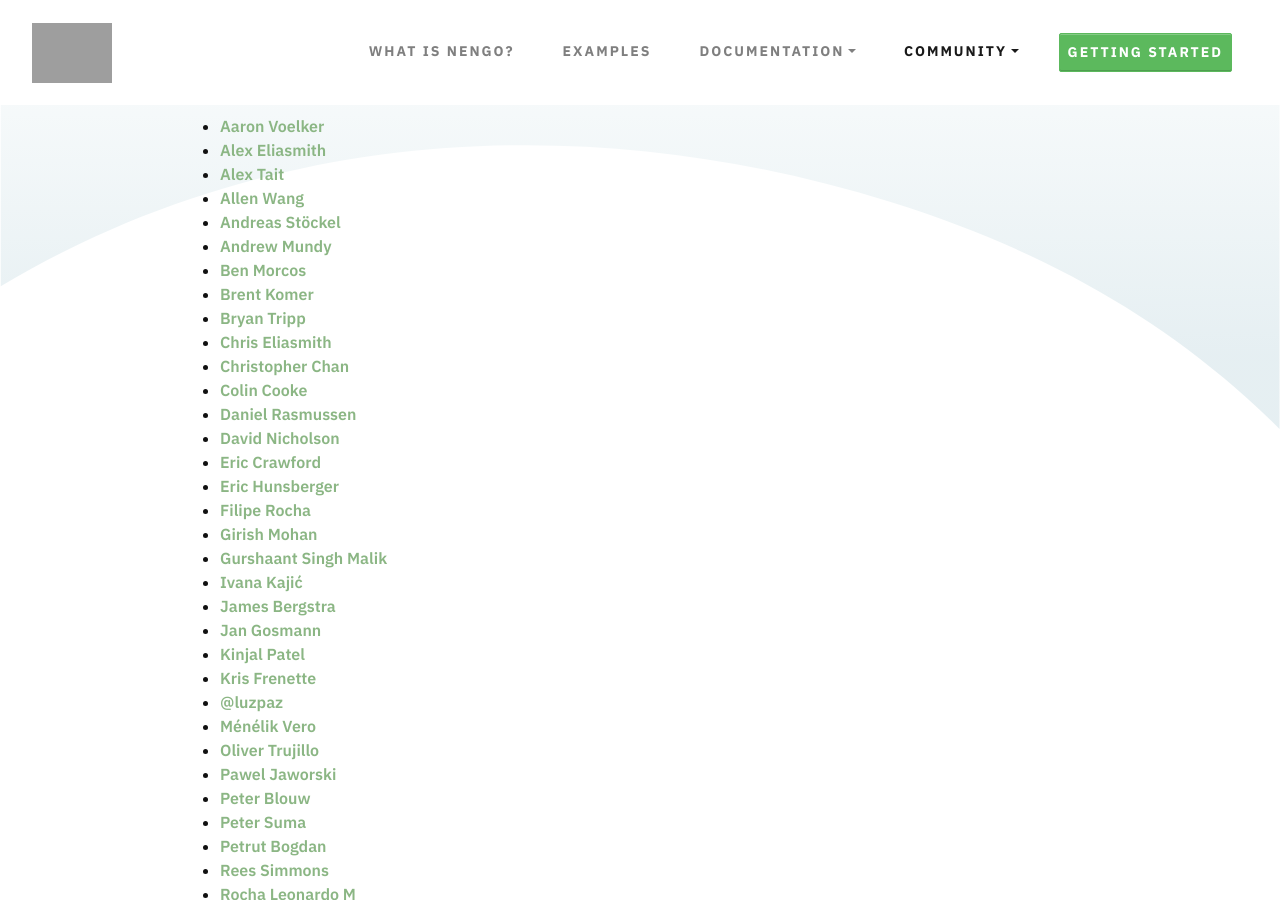
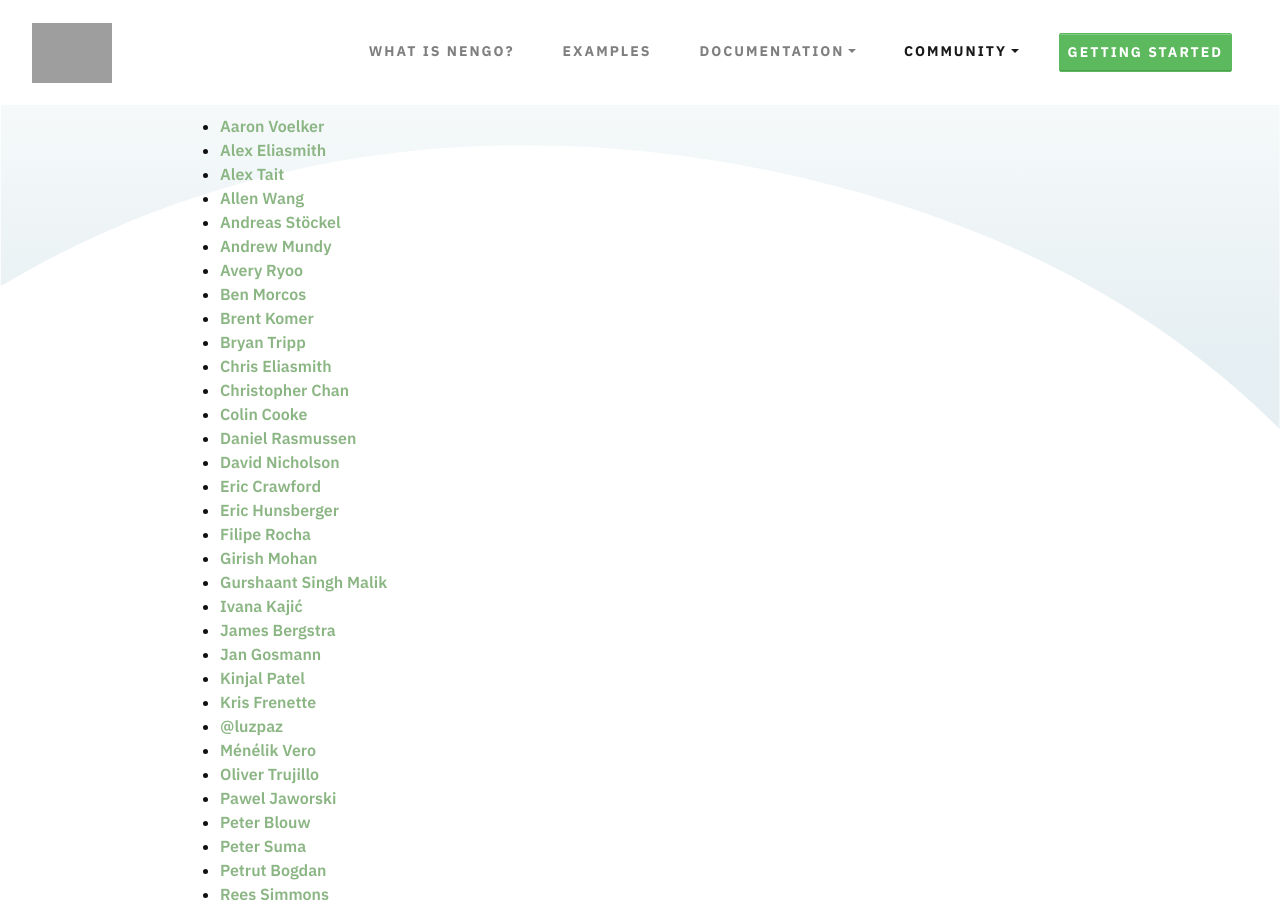
Before and after one commit to nengo/nengo.github.io, a Jekyll site: the page built from people.md, in a window 1280 px wide and 900 px high, scrolled down 386 px. Built offline with Jekyll 4.4.1, drawn with Linux system fonts in a browser that asks for light colours; nearby versions of some CDN libraries.

Commit message:
Updated people.md with my name + email

```diff
--- a/people.md
+++ b/people.md
@@ -23,6 +23,7 @@
 - [Allen Wang](mailto:allen.houze.wang@gmail.com)
 - [Andreas Stöckel](mailto:andreas.stoeckel@gmail.com)
 - [Andrew Mundy](mailto:andrew.mundy@ieee.org)
+- [Avery Ryoo](mailto:avery.ryoo@uwaterloo.ca)
 - [Ben Morcos](mailto:morcos.ben@gmail.com)
 - [Brent Komer](mailto:brent.komer@gmail.com)
 - [Bryan Tripp](mailto:bptripp@uwaterloo.ca)
```
